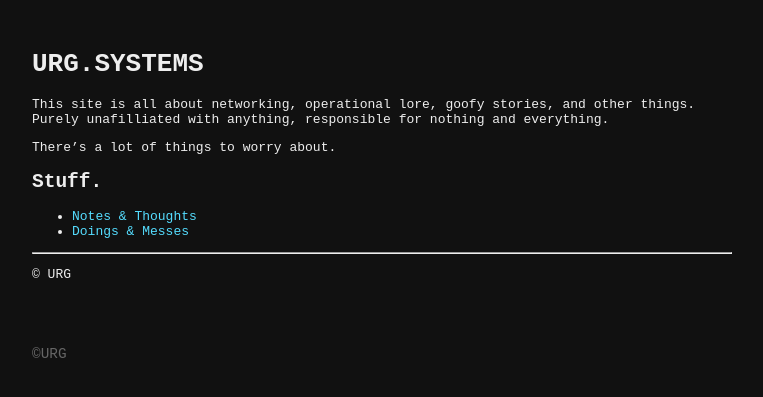
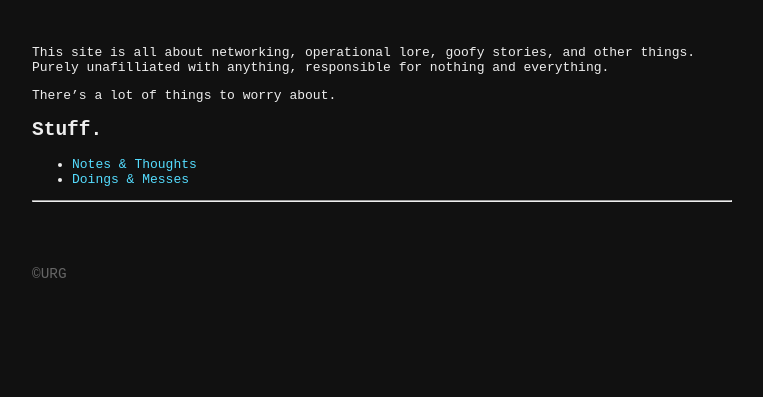
Before and after one commit to urgdog/urg.systems, a Jekyll site: the page built from index.md, in a window 1280 px wide. Shown: the top 397 px of the page, without its empty margins (258-1021 px from the left). Built offline with Jekyll 4.4.1, drawn with Linux system fonts in a browser that asks for light colours; our own code applies the rules of GitHub Pages for plain Markdown files.

```diff
--- a/index.md
+++ b/index.md
@@ -1,4 +1,3 @@
-# URG.SYSTEMS
 
 This site is all about networking, operational lore, goofy stories, and other things.
 Purely unafilliated with anything, responsible for nothing and everything.
@@ -11,5 +10,3 @@ There's a lot of things to worry about.
 - [Doings & Messes](/projects/)
 
 ---
-
-© URG
```
